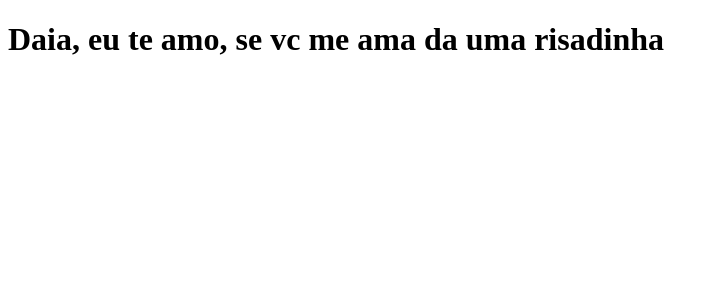
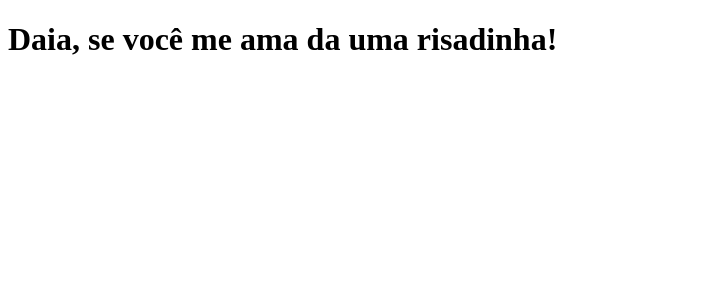
Before and after one commit to salime018/clone-tabnews, a Next.js app: page / in a window 1280 px wide. Shown: the top 300 px of the page, without its empty margins (0-719 px from the left). Built offline with nearby package versions, Linux system fonts and the light colour scheme.

Commit message:
modifica a frase

```diff
--- a/pages/index.js
+++ b/pages/index.js
@@ -1,5 +1,5 @@
 function Home() {
-    return <h1>Daia, eu te amo, se vc me ama da uma risadinha</h1>
+    return <h1>Daia, se você me ama da uma risadinha!</h1>
     }
 
 export default Home;
```
